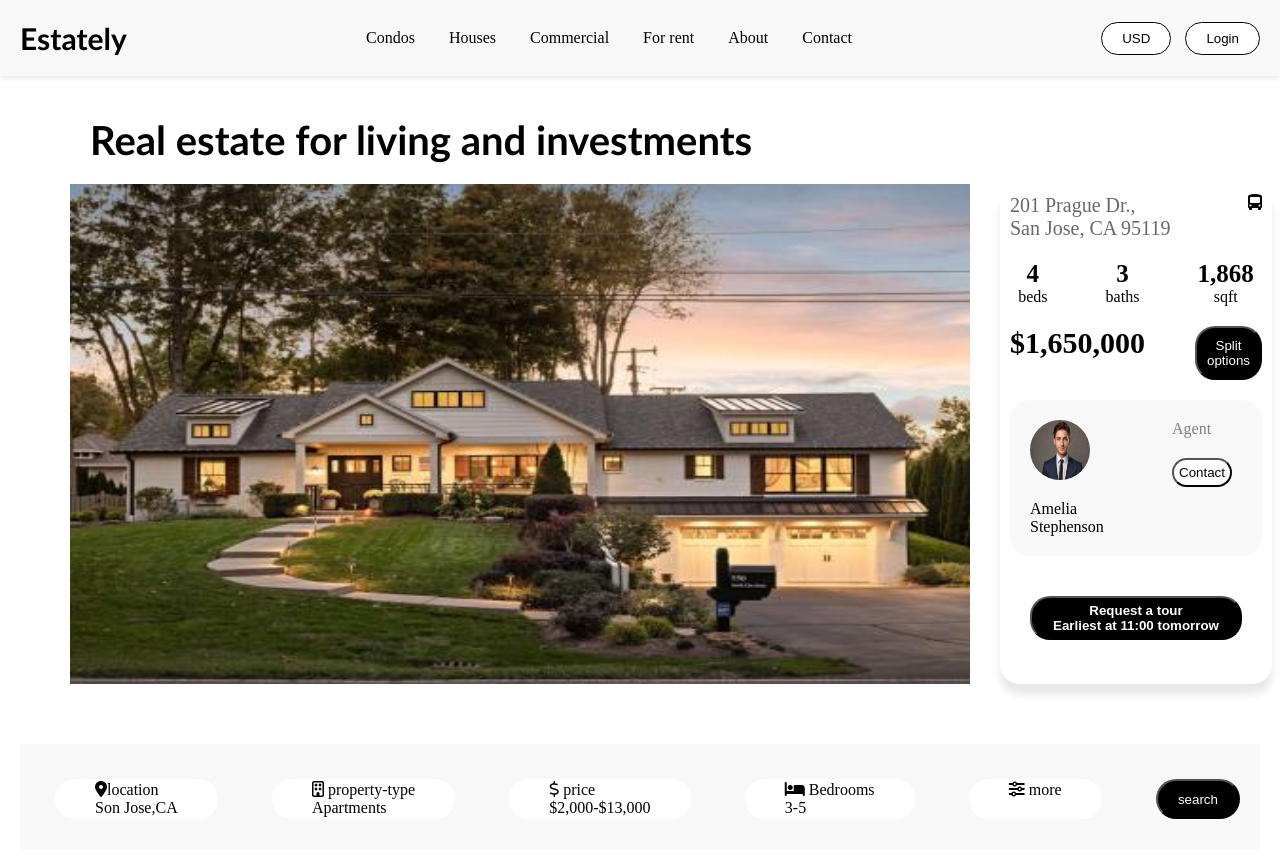
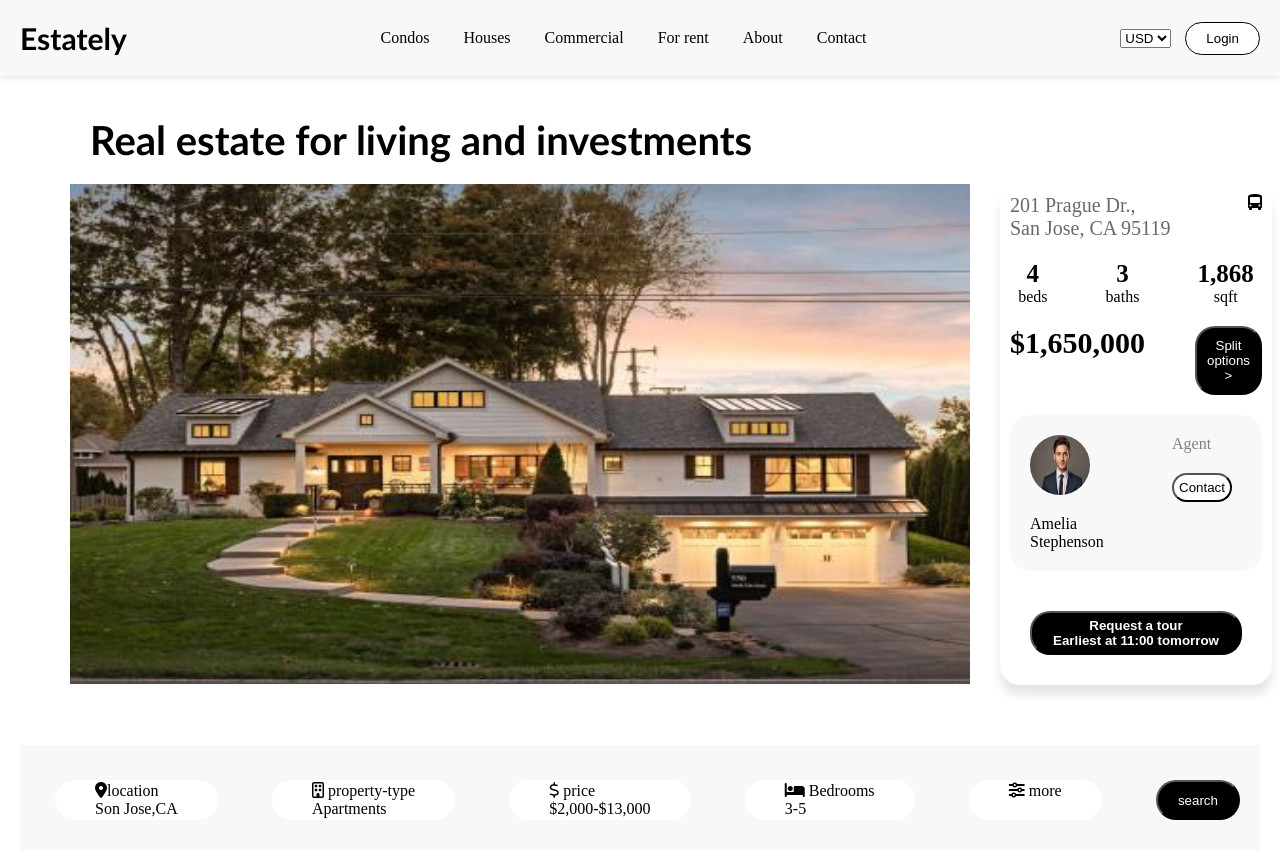
Before and after one commit to sGnanaDeepika/estate-repo, a plain HTML site: page index.html in a window 1280 px wide. Drawn offline with Linux system fonts and the light colour scheme.

Commit message:
Update index.html

```diff
--- a/index.html
+++ b/index.html
@@ -23,7 +23,7 @@
        <a  href="#"> Contact </a>
       </nav>
       <div class="btn-section">
-       <button >USD</button>
+       <select><option>USD</option></select>
        <button >Login</button>
       </div>
      </div>
@@ -58,7 +58,7 @@
                 </div>
                 <div class="price-sec">
                  <p>$1,650,000</p>
-                 <button>Split options</button>
+                 <button>Split options > </button>
                 </div>
                 <div class="contact-sec">
                      <div>
```
